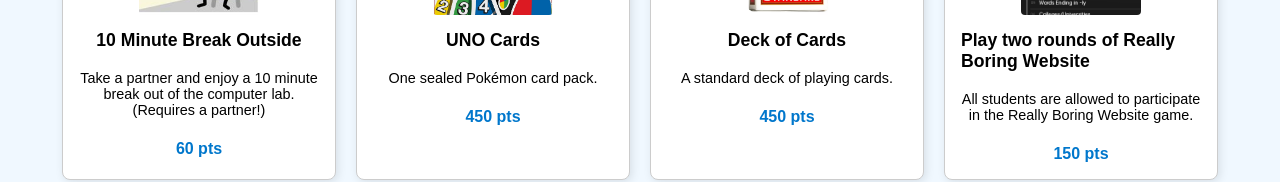
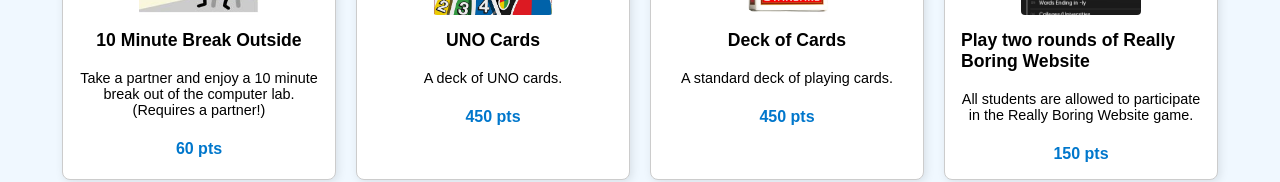
Before and after one commit to Lolo-Uila-2025/quest-board, a plain HTML site: page shop.html in a window 1280 px wide. Shown: the part 615-797 px from the top of the page. Drawn offline with Linux system fonts and the light colour scheme.

Commit message:
fixed typo

```diff
--- a/shop.html
+++ b/shop.html
@@ -103,7 +103,7 @@
       {
         name: "UNO Cards",
         image: "images/uno.png",
-        description: "One sealed Pokémon card pack.",
+        description: "A deck of UNO cards.",
         cost: 450
       },
       {
```
